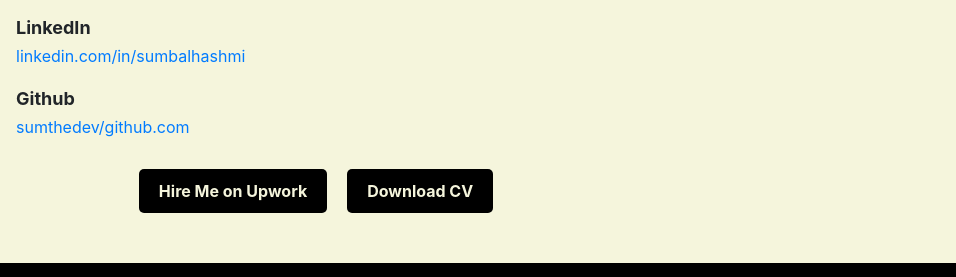
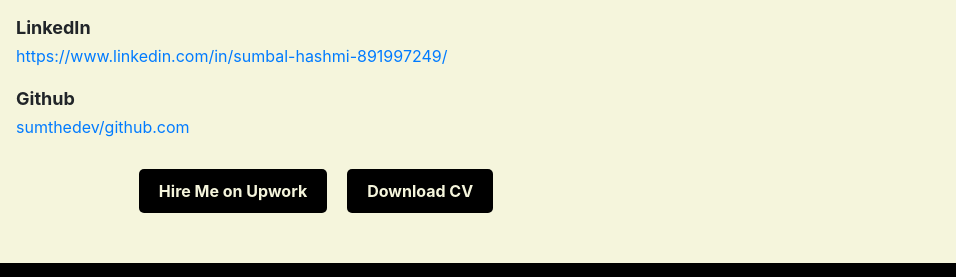
Before and after one commit to sumthedev/sumbal-hashmi.github.io, a plain HTML site: page index.html in a window 1280 px wide. Shown: the part 1886-2163 px from the top of the page, 324-1280 px from the left. Drawn offline with nearby package versions, Linux system fonts and the light colour scheme.

Commit message:
Update index.html

```diff
--- a/index.html
+++ b/index.html
@@ -196,7 +196,7 @@
           <div class="info">
             <h4>LinkedIn</h4>
             <a href="https://www.linkedin.com/in/sumbal-hashmi-891997249000">
-              <p>linkedin.com/in/sumbalhashmi</p>
+              <p>https://www.linkedin.com/in/sumbal-hashmi-891997249/</p>
             </a>
           </div>
         </div>
```
